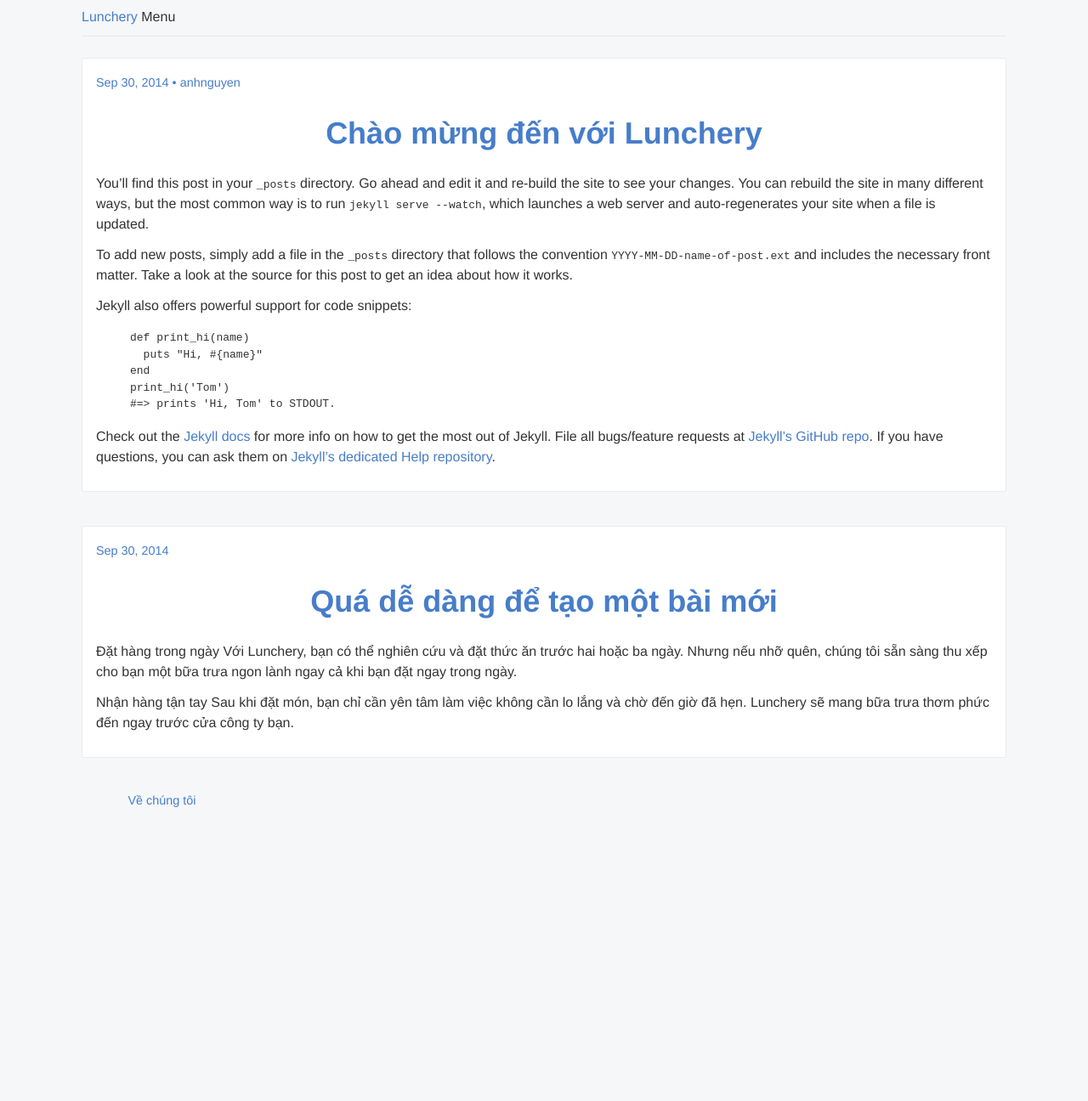
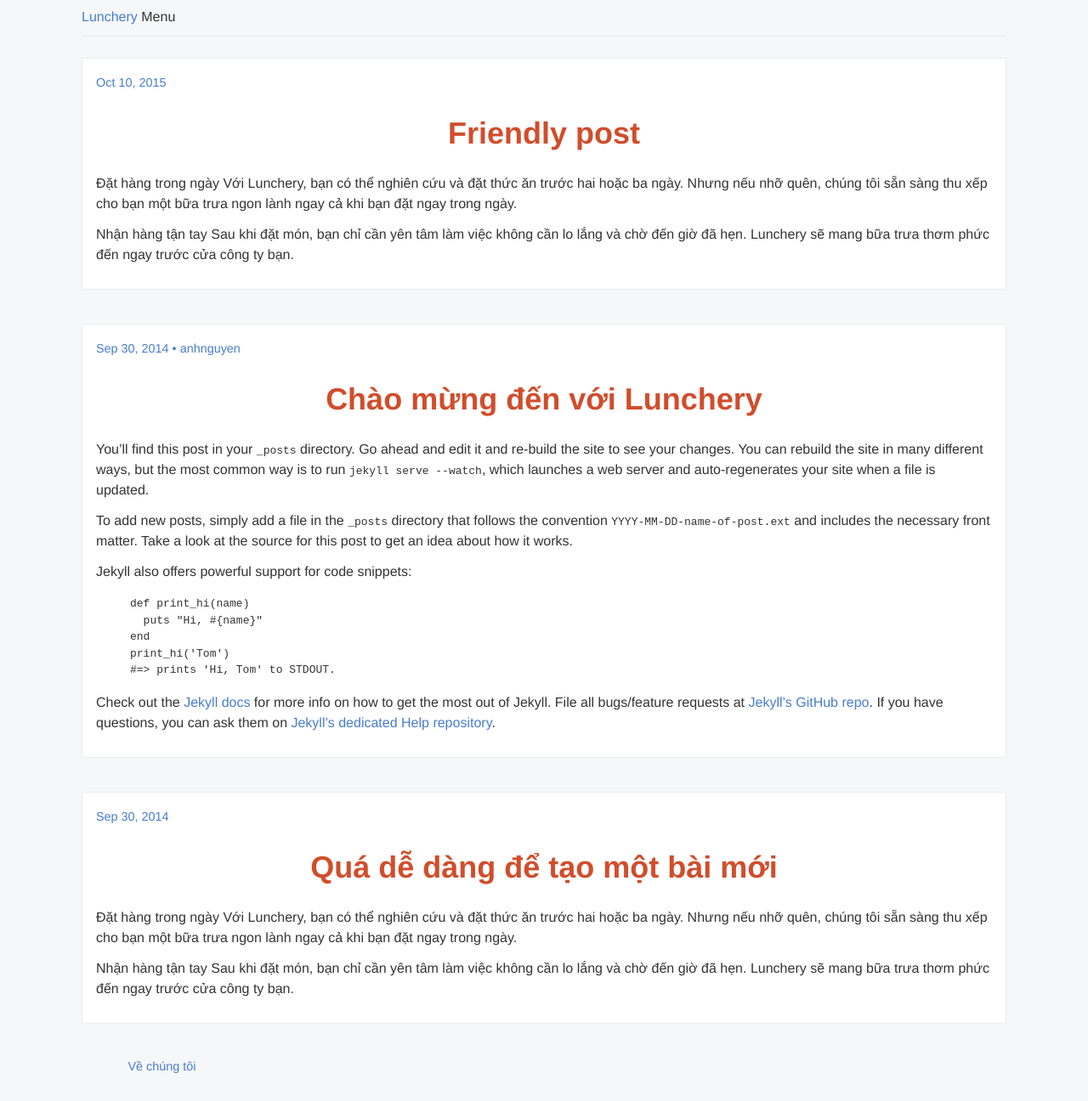
Before and after one commit to luncheryvn/luncheryvn.github.io, a Jekyll site: the page built from index.html, in a window 1280 px wide. Shown: the whole page at 85% size. Built offline with Jekyll 4.4.1, drawn with Linux system fonts in a browser that asks for light colours; the list of posts is cut into pages by our own code; before the commit the page ends 983 px from its top, so only the background shows below that.

Commit message:
ADD test

```diff
--- /dev/null
+++ b/_posts/2015-10-10-friendly-post.markdown
@@ -0,0 +1,13 @@
+---
+layout: post
+title:  "Friendly post"
+date:   2015-10-10 23:23:36
+categories: food
+image: "http://www.saveamericascinemas.org/wp-content/uploads/2014/02/aa-friends.jpg"
+---
+
+Đặt hàng trong ngày
+Với Lunchery, bạn có thể nghiên cứu và đặt thức ăn trước hai hoặc ba ngày. Nhưng nếu nhỡ quên, chúng tôi sẵn sàng thu xếp cho bạn một bữa trưa ngon lành ngay cả khi bạn đặt ngay trong ngày.
+
+Nhận hàng tận tay
+Sau khi đặt món, bạn chỉ cần yên tâm làm việc không cần lo lắng và chờ đến giờ đã hẹn. Lunchery sẽ mang bữa trưa thơm phức đến ngay trước cửa công ty bạn.
--- a/_sass/modules/_posts.sass
+++ b/_sass/modules/_posts.sass
@@ -24,6 +24,11 @@
 .post__title
   padding: 25px 0
   text-align: center
+  a
+    color: #D14D2B
+    &:hover
+      color: darken(#D14D2B, 10)
+
 
 .post__author
   position: absolute
```
